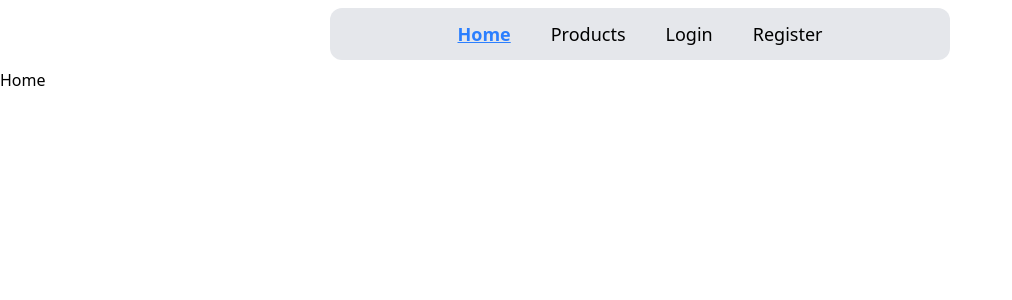
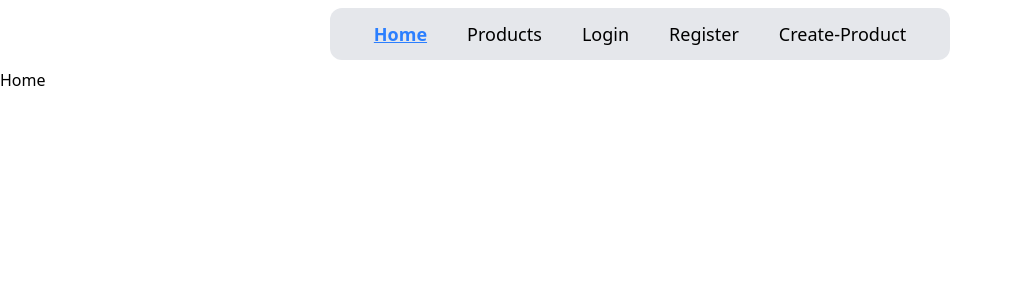
Before and after one commit to CodedBy-Aman/Redux-Ecomm-Application, a React (Vite) app in the folder Frontend/: page / in a window 1280 px wide. Shown: the top 300 px of the page, without its empty margins (0-1012 px from the left). Built offline with nearby package versions, Linux system fonts and the light colour scheme.

Commit message:
added create-product nav element

```diff
--- a/Frontend/src/components/Nav.jsx
+++ b/Frontend/src/components/Nav.jsx
@@ -8,6 +8,7 @@ const Nav = () => {
         <NavLink to={'/products'} className={({isActive}) => isActive ?"text-blue-500 font-bold decoration underline" : "text-black"}>Products</NavLink>
         <NavLink to={'/Login'} className={({isActive}) => isActive ?"text-blue-500 font-bold decoration underline" : "text-black"}>Login</NavLink>
         <NavLink to={'/Register'} className={({isActive}) => isActive ?"text-blue-500 font-bold decoration underline" : "text-black"}>Register</NavLink>
+        <NavLink to={'/admin/create-product'} className={({isActive}) => isActive ?"text-blue-500 font-bold decoration underline" : "text-black"}>Create-Product</NavLink>
     </nav>
     </div>
   )
```
